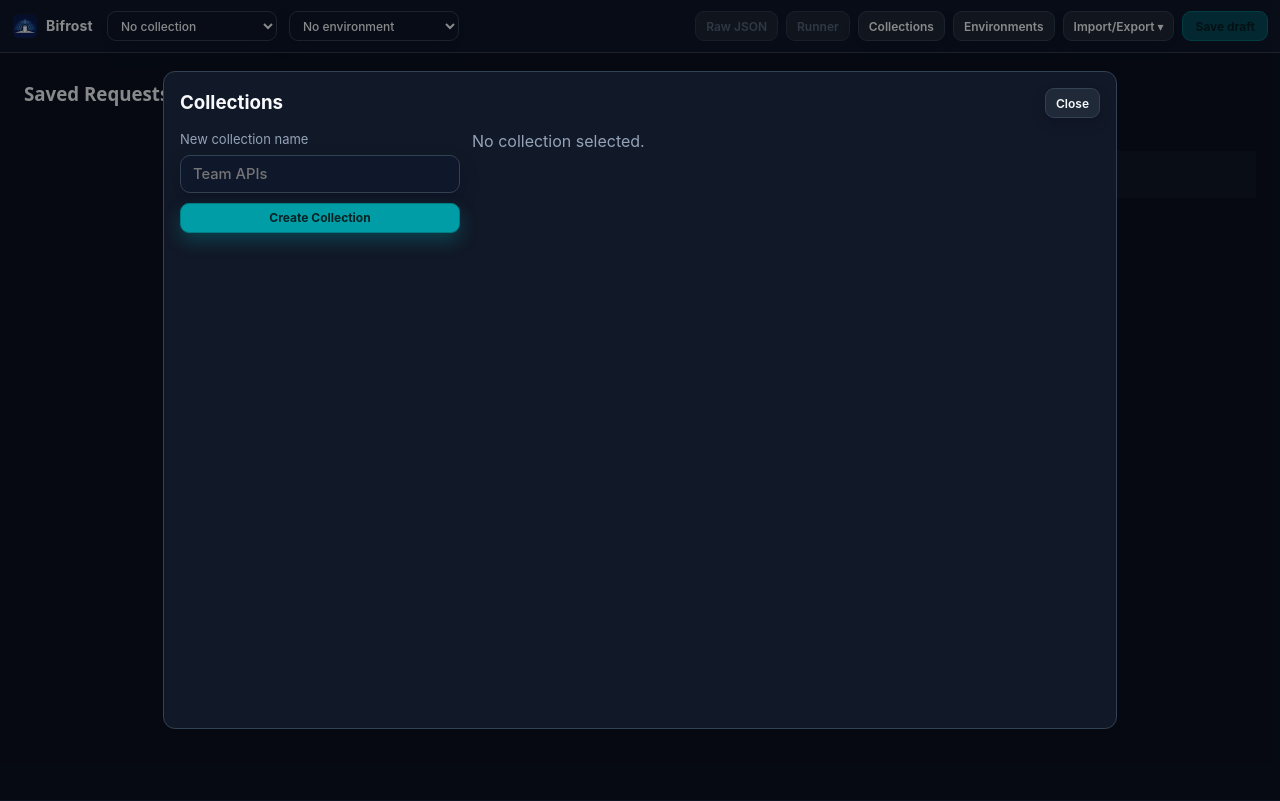
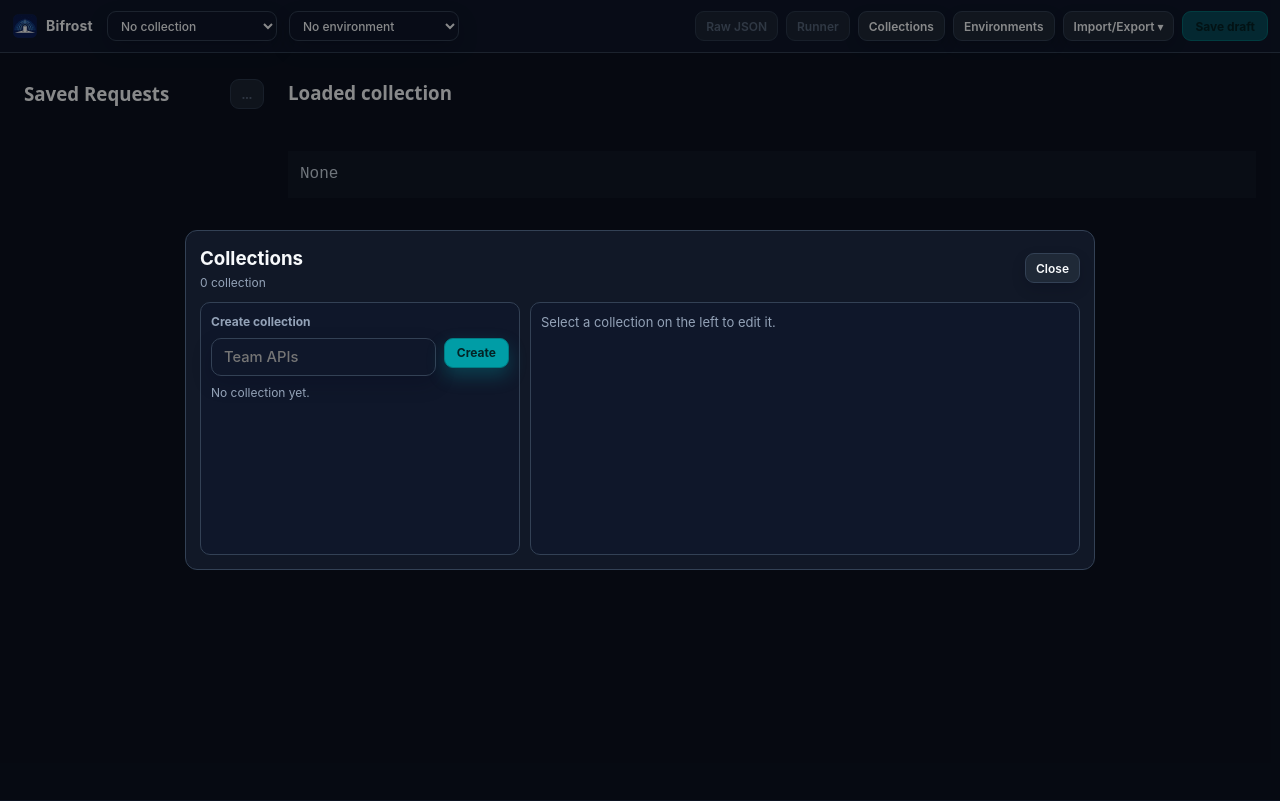
Before and after one commit to GuerL/bifrost, a React (Vite) app: page / in a window 1280 px wide. Both pictures are taken after a click on the button "Collections". Built offline with nearby package versions, Linux system fonts and the light colour scheme.

Commit message:
Collection Modal refac

```diff
--- a/src/components/CollectionsModal.tsx
+++ b/src/components/CollectionsModal.tsx
@@ -80,96 +80,173 @@ export default function CollectionsModal({
                         onMouseDown={(e) => e.stopPropagation()}
                         style={{
                             width: "100%",
-                            maxWidth: 920,
-                            height: "78vh",
-                            maxHeight: 700,
+                            maxWidth: 880,
+                            maxHeight: "82vh",
                             border: "1px solid var(--pg-border)",
                             borderRadius: 12,
                             background: "var(--pg-surface-1)",
-                            padding: 16,
+                            padding: 14,
                             display: "flex",
                             flexDirection: "column",
-                            gap: 12,
+                            gap: 10,
                         }}
                     >
-                        <div style={{ display: "flex", alignItems: "center", justifyContent: "space-between" }}>
-                            <h3 style={{ margin: 0 }}>Collections</h3>
+                        <div style={{ display: "flex", alignItems: "center", justifyContent: "space-between", gap: 12 }}>
+                            <div style={{ display: "flex", flexDirection: "column", gap: 2, minWidth: 0 }}>
+                                <h3 style={{ margin: 0 }}>Collections</h3>
+                                <span style={{ fontSize: 12, color: "var(--pg-text-muted)" }}>
+                                    {collections.length} collection{collections.length > 1 ? "s" : ""}
+                                </span>
+                            </div>
                             <button onClick={onClose} style={buttonStyle(busy)}>
                                 Close
                             </button>
                         </div>
 
-                        <div style={{ display: "flex", gap: 12, minHeight: 0, flex: 1 }}>
-                            <div
+                        <div
+                            style={{
+                                display: "grid",
+                                gridTemplateColumns: "minmax(260px, 320px) minmax(0, 1fr)",
+                                gap: 10,
+                                minHeight: 0,
+                            }}
+                        >
+                            <section
                                 style={{
-                                    width: 280,
+                                    border: "1px solid var(--pg-border)",
+                                    borderRadius: 10,
+                                    background: "var(--pg-surface-0)",
+                                    padding: 10,
+                                    display: "flex",
+                                    flexDirection: "column",
+                                    gap: 8,
+                                    minHeight: 0,
+                                }}
+                            >
+                                <div style={{ fontSize: 12, color: "var(--pg-text-muted)", fontWeight: 700 }}>
+                                    Create collection
+                                </div>
+                                <div style={{ display: "flex", gap: 8 }}>
+                                    <input
+                                        value={createName}
+                                        onChange={(e) => onCreateNameChange(e.target.value)}
+                                        disabled={busy}
+                                        placeholder="Team APIs"
+                                        style={{ ...modalInputStyle(), flex: 1, minWidth: 0 }}
+                                    />
+                                    <button onClick={onCreate} disabled={busy} style={primaryButtonStyle(busy)}>
+                                        {busy ? "..." : "Create"}
+                                    </button>
+                                </div>
+
+                                <div
+                                    style={{
+                                        minHeight: 160,
+                                        maxHeight: "52vh",
+                                        overflowY: "auto",
+                                        paddingRight: 2,
+                                        display: "flex",
+                                        flexDirection: "column",
+                                        gap: 6,
+                                    }}
+                                >
+                                    {collections.length === 0 && (
+                                        <div style={{ fontSize: 12, color: "var(--pg-text-muted)" }}>
+                                            No collection yet.
+                                        </div>
+                                    )}
+                                    {collections.map((entry) => {
+                                        const isSelected = entry.id === selectedCollectionId;
+                                        const isActive = entry.id === activeCollectionId;
+                                        const requestCount = countTreeRequestRefs(entry.items);
+
+                                        return (
+                                            <button
+                                                key={entry.id}
+                                                onClick={() => onPickCollection(entry.id)}
+                                                style={{
+                                                    width: "100%",
+                                                    border: `1px solid ${isSelected ? "var(--pg-primary)" : "var(--pg-border)"}`,
+                                                    borderRadius: 9,
+                                                    background: isSelected
+                                                        ? "rgba(var(--pg-primary-rgb), 0.13)"
+                                                        : "var(--pg-surface-1)",
+                                                    padding: "8px 9px",
+                                                    textAlign: "left",
+                                                    color: "var(--pg-text)",
+                                                    cursor: "pointer",
+                                                    boxShadow: "none",
+                                                    display: "flex",
+                                                    flexDirection: "column",
+                                                    gap: 4,
+                                                }}
+                                            >
+                                                <div
+                                                    style={{
+                                                        display: "flex",
+                                                        justifyContent: "space-between",
+                                                        gap: 8,
+                                                        alignItems: "center",
+                                                        minWidth: 0,
+                                                    }}
+                                                >
+                                                    <span
+                                                        style={{
+                                                            fontSize: 12,
+                                                            fontWeight: 700,
+                                                            overflow: "hidden",
+                                                            textOverflow: "ellipsis",
+                                                            whiteSpace: "nowrap",
+                                                        }}
+                                                    >
+                                                        {entry.name}
+                                                    </span>
+                                                    {isActive && (
+                                                        <span
+                                                            style={{
+                                                                fontSize: 11,
+                                                                color: "var(--pg-primary)",
+                                                                fontWeight: 700,
+                                                                flexShrink: 0,
+                                                            }}
+                                                        >
+                                                            Active
+                                                        </span>
+                                                    )}
+                                                </div>
+                                                <span style={{ fontSize: 11, color: "var(--pg-text-muted)" }}>
+                                                    {requestCount} request{requestCount > 1 ? "s" : ""}
+                                                </span>
+                                            </button>
+                                        );
+                                    })}
+                                </div>
+                            </section>
+
+                            <section
+                                style={{
+                                    border: "1px solid var(--pg-border)",
+                                    borderRadius: 10,
+                                    background: "var(--pg-surface-0)",
+                                    padding: 10,
                                     display: "flex",
                                     flexDirection: "column",
                                     gap: 10,
                                     minHeight: 0,
                                 }}
                             >
-                                <label style={{ display: "flex", flexDirection: "column", gap: 6 }}>
-                                    <span style={{ fontSize: 13, color: "var(--pg-text-muted)" }}>New collection name</span>
-                                    <input
-                                        value={createName}
-                                        onChange={(e) => onCreateNameChange(e.target.value)}
-                                        disabled={busy}
-                                        placeholder="Team APIs"
-                                        style={modalInputStyle()}
-                                    />
-                                </label>
-                                <button onClick={onCreate} disabled={busy} style={primaryButtonStyle(busy)}>
-                                    {busy ? "Working..." : "Create Collection"}
-                                </button>
-
-                                <div style={{ overflowY: "auto", minHeight: 0, flex: 1, paddingRight: 4 }}>
-                                    {collections.map((entry) => (
-                                        <button
-                                            key={entry.id}
-                                            onClick={() => onPickCollection(entry.id)}
-                                            style={{
-                                                ...buttonStyle(false),
-                                                width: "100%",
-                                                marginBottom: 6,
-                                                textAlign: "left",
-                                                borderColor:
-                                                    entry.id === selectedCollectionId
-                                                        ? "var(--pg-primary)"
-                                                        : "var(--pg-border)",
-                                            }}
-                                        >
-                                            {entry.name}
-                                            {entry.id === activeCollectionId ? " (active)" : ""}
-                                        </button>
-                                    ))}
-                                </div>
-                            </div>
-
-                            <div
-                                style={{
-                                    flex: 1,
-                                    display: "flex",
-                                    flexDirection: "column",
-                                    gap: 12,
-                                    minHeight: 0,
-                                }}
-                            >
                                 {!selectedCollection && (
-                                    <div style={{ color: "var(--pg-text-muted)" }}>No collection selected.</div>
+                                    <div style={{ color: "var(--pg-text-muted)", fontSize: 13 }}>
+                                        Select a collection on the left to edit it.
+                                    </div>
                                 )}
 
                                 {selectedCollection && (
                                     <>
-                                        <div style={{ fontSize: 13, color: "var(--pg-text-muted)" }}>
-                                            Collection id:{" "}
-                                            <code style={{ color: "var(--pg-text)" }}>
-                                                {selectedCollection.id}
-                                            </code>
-                                        </div>
-
                                         <label style={{ display: "flex", flexDirection: "column", gap: 6 }}>
-                                            <span style={{ fontSize: 13, color: "var(--pg-text-muted)" }}>Collection name</span>
+                                            <span style={{ fontSize: 12, color: "var(--pg-text-muted)", fontWeight: 700 }}>
+                                                Collection name
+                                            </span>
                                             <input
                                                 value={draftName}
                                                 onChange={(e) => onDraftNameChange(e.target.value)}
@@ -178,11 +255,42 @@ export default function CollectionsModal({
                                             />
                                         </label>
 
-                                        <div style={{ fontSize: 13, color: "var(--pg-text-muted)" }}>
-                                            Requests: {countTreeRequestRefs(selectedCollection.items)}
+                                        <div style={{ display: "flex", flexWrap: "wrap", gap: 8 }}>
+                                            <div
+                                                style={{
+                                                    border: "1px solid var(--pg-border)",
+                                                    borderRadius: 8,
+                                                    background: "var(--pg-surface-1)",
+                                                    padding: "6px 8px",
+                                                    fontSize: 12,
+                                                    color: "var(--pg-text-muted)",
+                                                }}
+                                            >
+                                                Requests: {countTreeRequestRefs(selectedCollection.items)}
+                                            </div>
+                                            <div
+                                                style={{
+                                                    border: "1px solid var(--pg-border)",
+                                                    borderRadius: 8,
+                                                    background: "var(--pg-surface-1)",
+                                                    padding: "6px 8px",
+                                                    fontSize: 12,
+                                                    color: selectedIsActive ? "var(--pg-primary)" : "var(--pg-text-muted)",
+                                                    fontWeight: selectedIsActive ? 700 : 500,
+                                                }}
+                                            >
+                                                {selectedIsActive ? "Currently active" : "Not active"}
+                                            </div>
                                         </div>
 
-                                        <div style={{ marginTop: "auto", display: "flex", justifyContent: "space-between", gap: 8 }}>
+                                        <div style={{ fontSize: 12, color: "var(--pg-text-muted)" }}>
+                                            Collection id:{" "}
+                                            <code style={{ color: "var(--pg-text)" }}>
+                                                {selectedCollection.id}
+                                            </code>
+                                        </div>
+
+                                        <div style={{ display: "flex", flexWrap: "wrap", justifyContent: "space-between", gap: 8 }}>
                                             <button
                                                 onClick={onSetActive}
                                                 disabled={busy || selectedIsActive}
@@ -199,7 +307,7 @@ export default function CollectionsModal({
                                                     Delete
                                                 </button>
                                                 <button onClick={onSave} disabled={busy} style={primaryButtonStyle(busy)}>
-                                                    Save Collection
+                                                    Save
                                                 </button>
                                             </div>
                                         </div>
@@ -207,7 +315,7 @@ export default function CollectionsModal({
                                 )}
 
                                 {error && <div style={{ color: "var(--pg-danger)", fontSize: 13 }}>{error}</div>}
-                            </div>
+                            </section>
                         </div>
                     </div>
                 </div>
```
